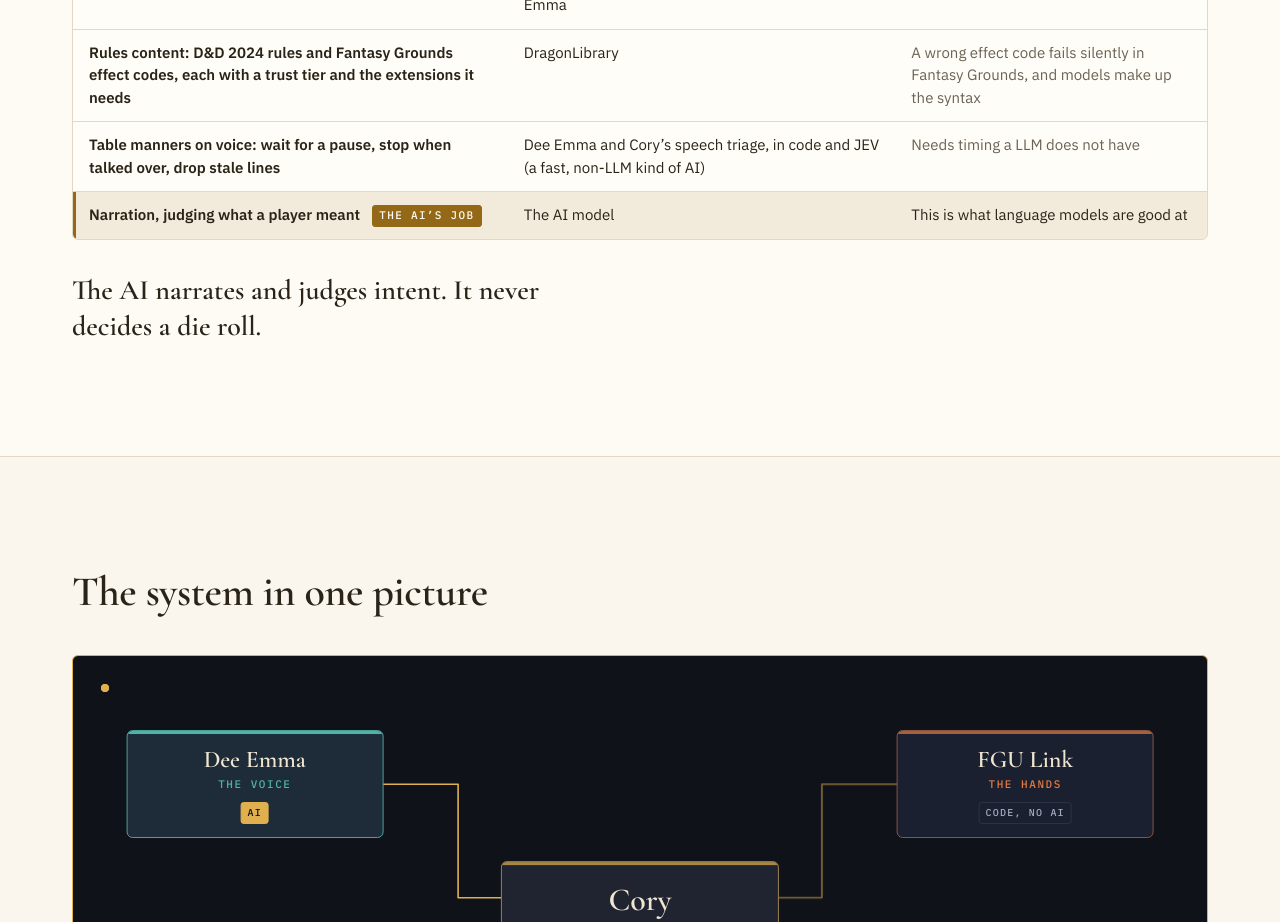
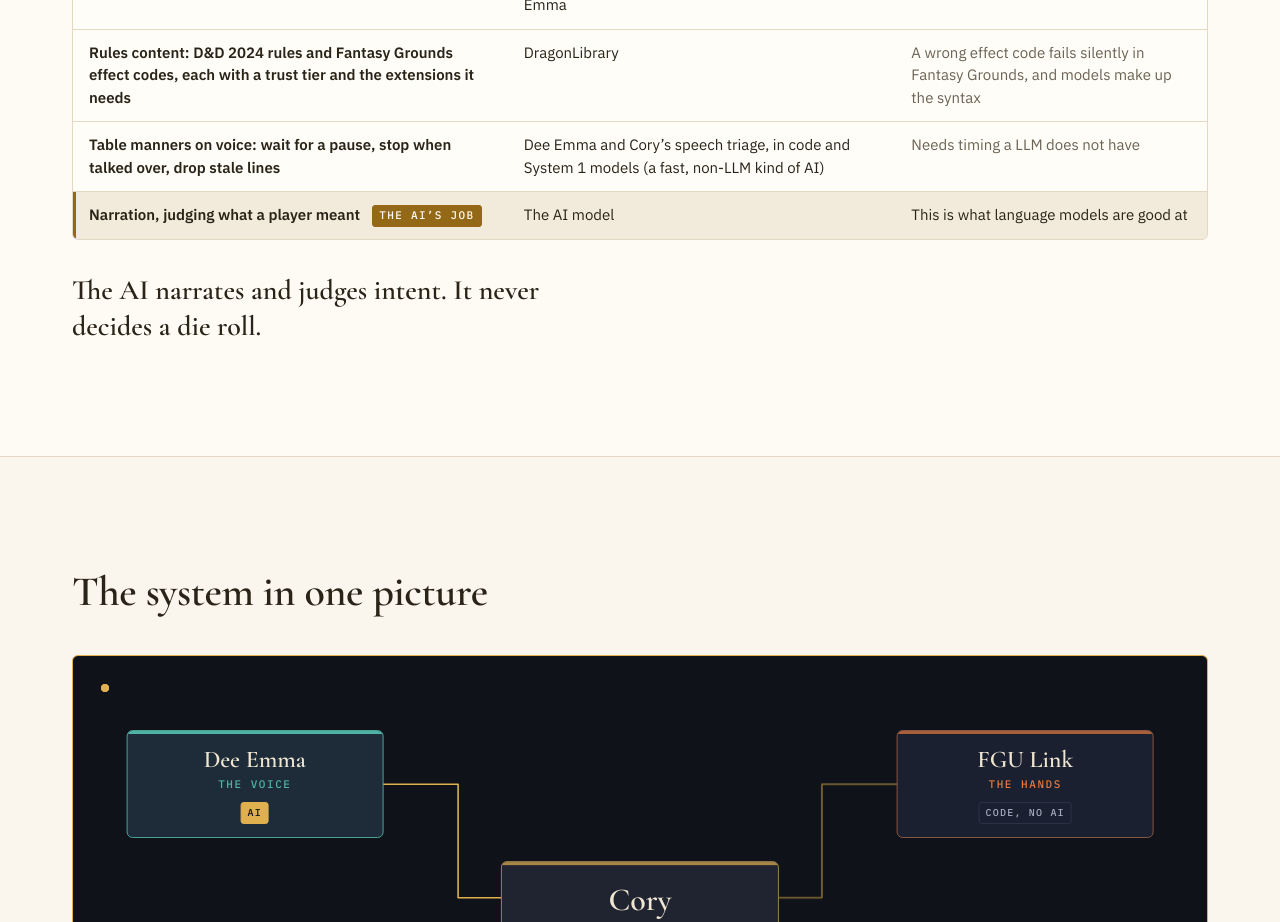
Before and after one commit to beanpotphotos/dragonspireinteractive.com, a plain HTML site: page index.html in a window 1280 px wide. Shown: the part 3020-3942 px from the top of the page. Drawn offline with nearby package versions, Linux system fonts and the light colour scheme.

Commit message:
Drop JEV mention; System 1 models wording
Co-Authored-By: Claude Sonnet 5.5 <noreply@anthropic.com>

```diff
--- a/index.html
+++ b/index.html
@@ -255,7 +255,7 @@
             </tr>
             <tr>
               <th scope="row">Table manners on voice: wait for a pause, stop when talked over, drop stale lines</th>
-              <td data-label="Who does it in DragonSpire">Dee Emma and Cory’s speech triage, in code and JEV (a fast, non-LLM kind of AI)</td>
+              <td data-label="Who does it in DragonSpire">Dee Emma and Cory’s speech triage, in code and System 1 models (a fast, non-LLM kind of AI)</td>
               <td data-label="Not the LLM because">Needs timing a LLM does not have</td>
             </tr>
             <tr class="compare__hl">
```
Also changed, not shown: technology.html (+1 -1 lines).
